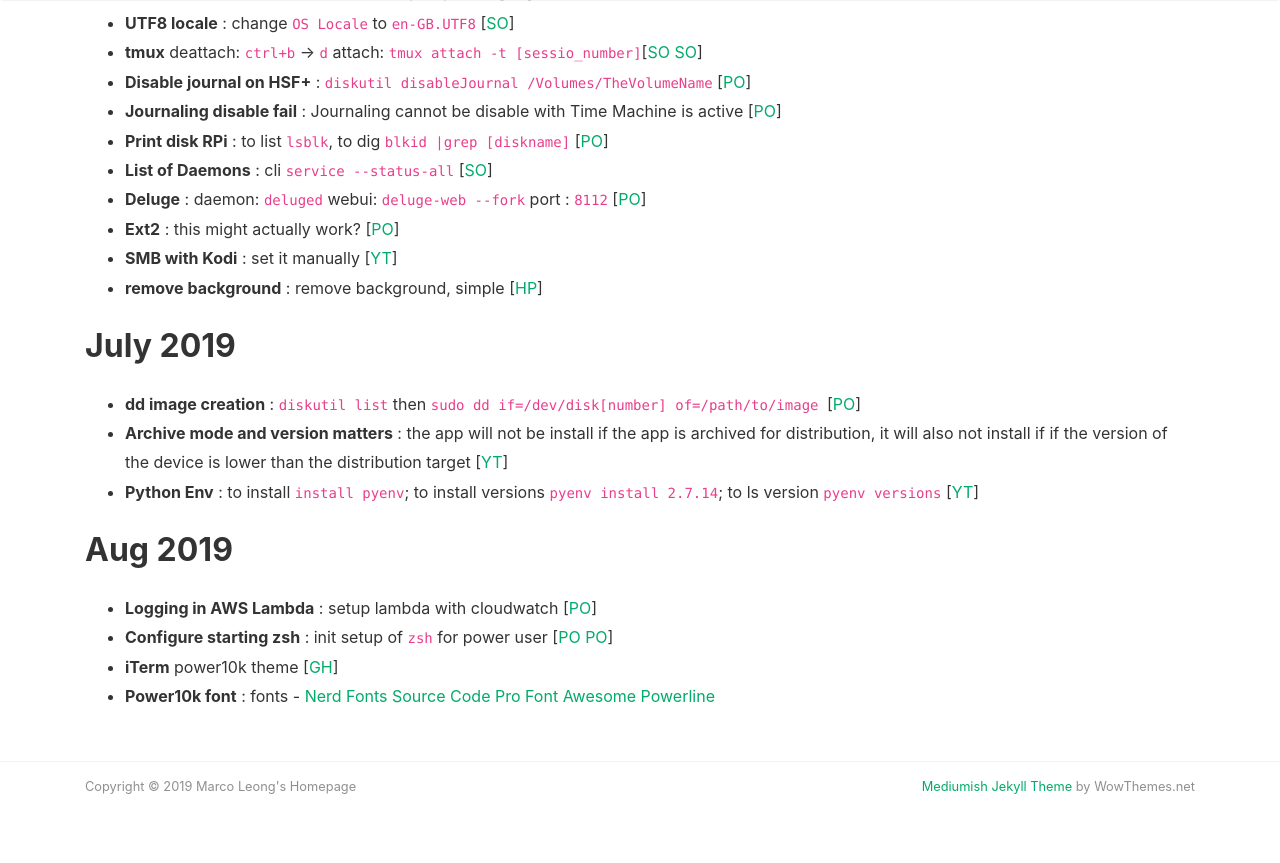
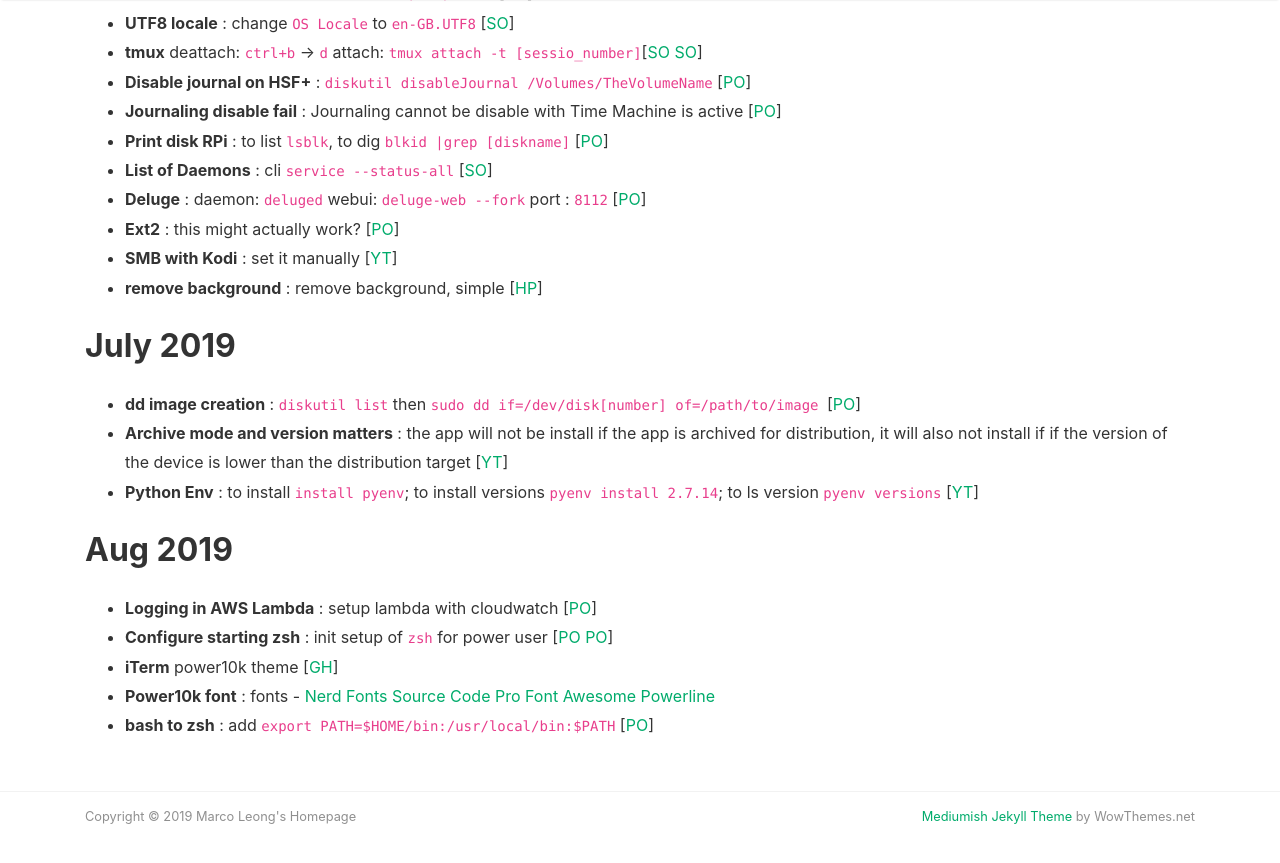
Before and after one commit to MarcoLeongDev/MarcoLeongDev.github.io, a Jekyll site: the page built from journey.md, in a window 1280 px wide and 900 px high, scrolled down 3181 px. Shown: the top 863 px of the window. Built offline with Jekyll 4.4.1, drawn with Linux system fonts in a browser that asks for light colours; nearby versions of some CDN libraries; our own code applies the rules of GitHub Pages for plain Markdown files.

Commit message:
Update journey.md

```diff
--- a/journey.md
+++ b/journey.md
@@ -102,6 +102,7 @@
 - **Configure starting zsh** : init setup of `zsh` for power user [[PO](https://medium.com/swlh/power-up-your-terminal-using-oh-my-zsh-iterm2-c5a03f73a9fb) [PO](https://medium.com/@beatrizmrg/gaining-efficiency-with-iterm-prompt-customization-on-macos-3ad212f5bfde)]
 - **iTerm** power10k theme [[GH](https://github.com/romkatv/powerlevel10k#i-cannot-make-powerlevel10k-work-with-my-plugin-manager-help)]
 - **Power10k font** : fonts - [Nerd Fonts](https://github.com/ryanoasis/nerd-fonts) [Source Code Pro](https://github.com/adobe-fonts/source-code-pro) [Font Awesome](https://fontawesome.com/) [Powerline](https://github.com/powerline/fonts)
+- **bash to zsh** : add `export PATH=$HOME/bin:/usr/local/bin:$PATH` [[PO](https://github.com/robbyrussell/oh-my-zsh/issues/3507)]
 
 
 
```
